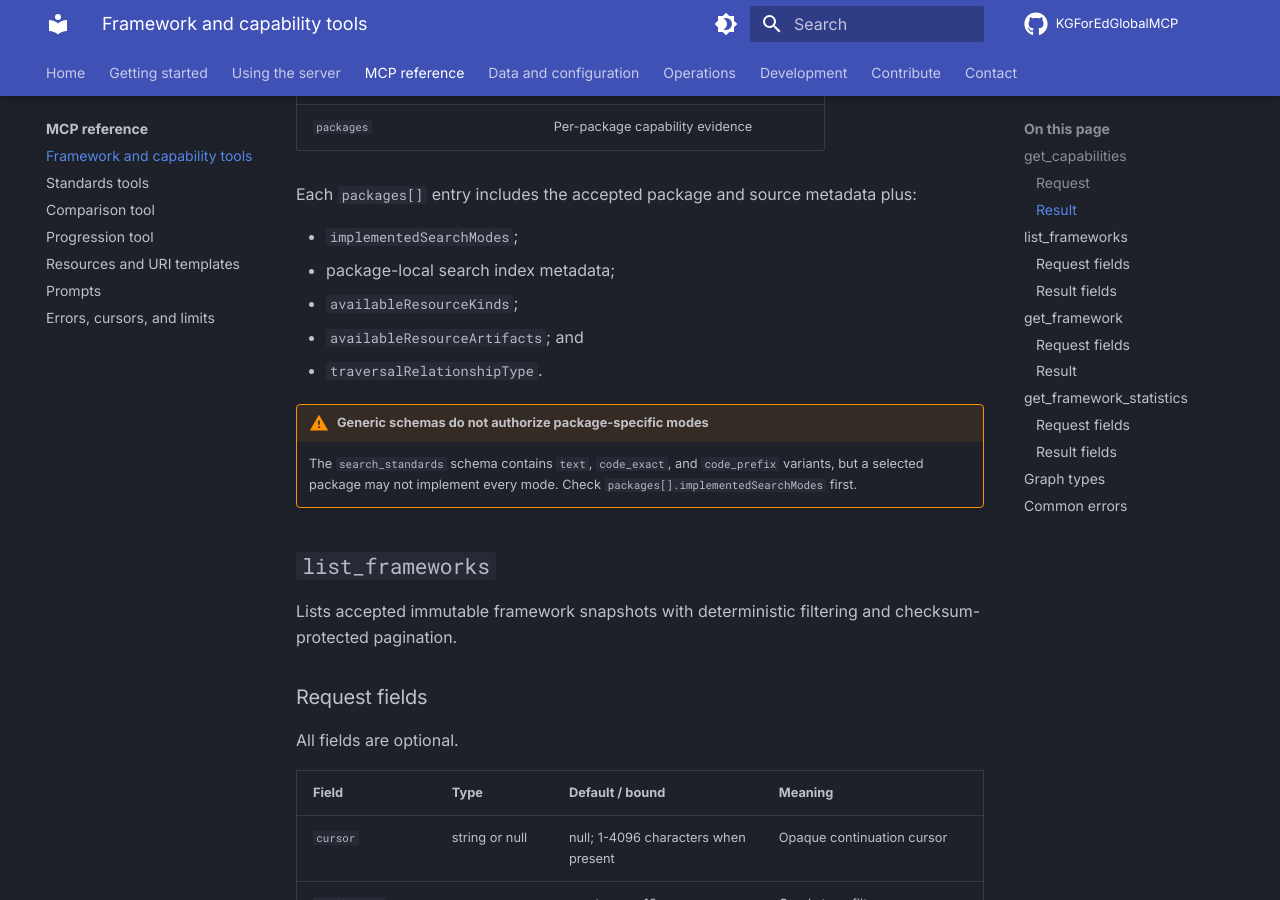
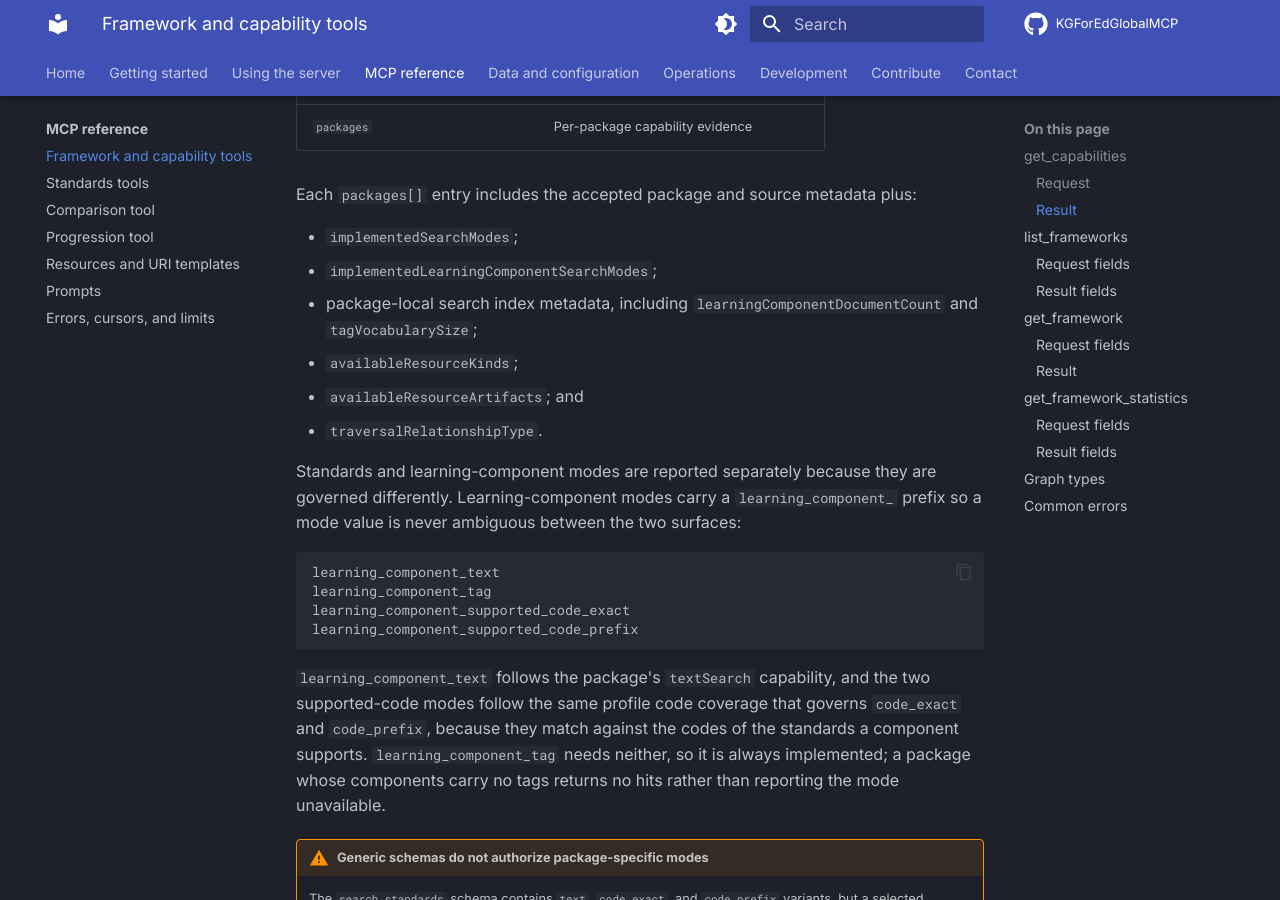
Before and after one commit to IDinsight/KGForEdGlobalMCP, an MkDocs documentation site: the page built from docs/reference/framework-tools.md, in a window 1280 px wide and 900 px high, scrolled down 1167 px. Built offline with MkDocs 1.6.1 and Material for MkDocs 9.7.7, drawn with Linux system fonts in a browser that asks for light colours; comment, search, counter and statistics services are not loaded.

Commit message:
docs: document learning component capability reporting

````diff
--- a/docs/reference/framework-tools.md
+++ b/docs/reference/framework-tools.md
@@ -39,10 +39,30 @@ This tool has no caller-supplied arguments.
 Each `packages[]` entry includes the accepted package and source metadata plus:
 
 - `implementedSearchModes`;
-- package-local search index metadata;
+- `implementedLearningComponentSearchModes`;
+- package-local search index metadata, including `learningComponentDocumentCount` and
+  `tagVocabularySize`;
 - `availableResourceKinds`;
 - `availableResourceArtifacts`; and
 - `traversalRelationshipType`.
+
+Standards and learning-component modes are reported separately because they are
+governed differently. Learning-component modes carry a `learning_component_` prefix so
+a mode value is never ambiguous between the two surfaces:
+
+```text
+learning_component_text
+learning_component_tag
+learning_component_supported_code_exact
+learning_component_supported_code_prefix
+```
+
+`learning_component_text` follows the package's `textSearch` capability, and the two
+supported-code modes follow the same profile code coverage that governs
+`code_exact` and `code_prefix`, because they match against the codes of the standards a
+component supports. `learning_component_tag` needs neither, so it is always implemented;
+a package whose components carry no tags returns no hits rather than reporting the mode
+unavailable.
 
 !!! warning "Generic schemas do not authorize package-specific modes"
     The `search_standards` schema contains `text`, `code_exact`, and `code_prefix`
````
